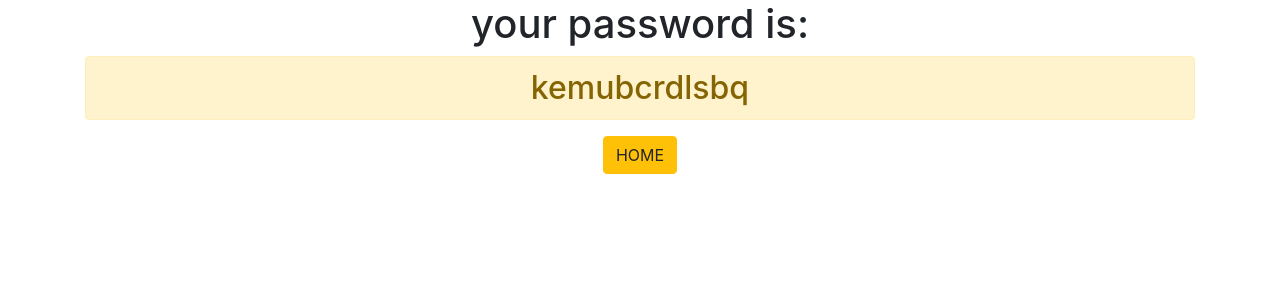
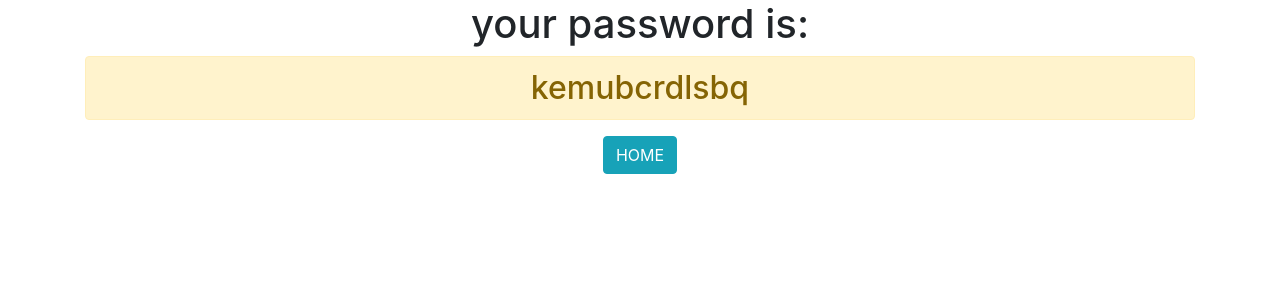
Before and after one commit to IngabireTina/django3-password-generator, a Django app: page /password/ in a window 1280 px wide. Shown: the top 300 px of the page. Run offline with Django 3.2, Linux system fonts and the light colour scheme; some libraries are stand-ins or nearby versions.

Commit message:
i made changes

```diff
--- a/generator/templates/generator/password.html
+++ b/generator/templates/generator/password.html
@@ -6,5 +6,5 @@
   <h2 class="alert alert-warning">
     {{ password }}
   </h2>
-  <a href="{% url 'home' %}" class="btn btn-warning">HOME</a>
+  <a href="{% url 'home' %}" class="btn btn-info">HOME</a>
 </div>
```
